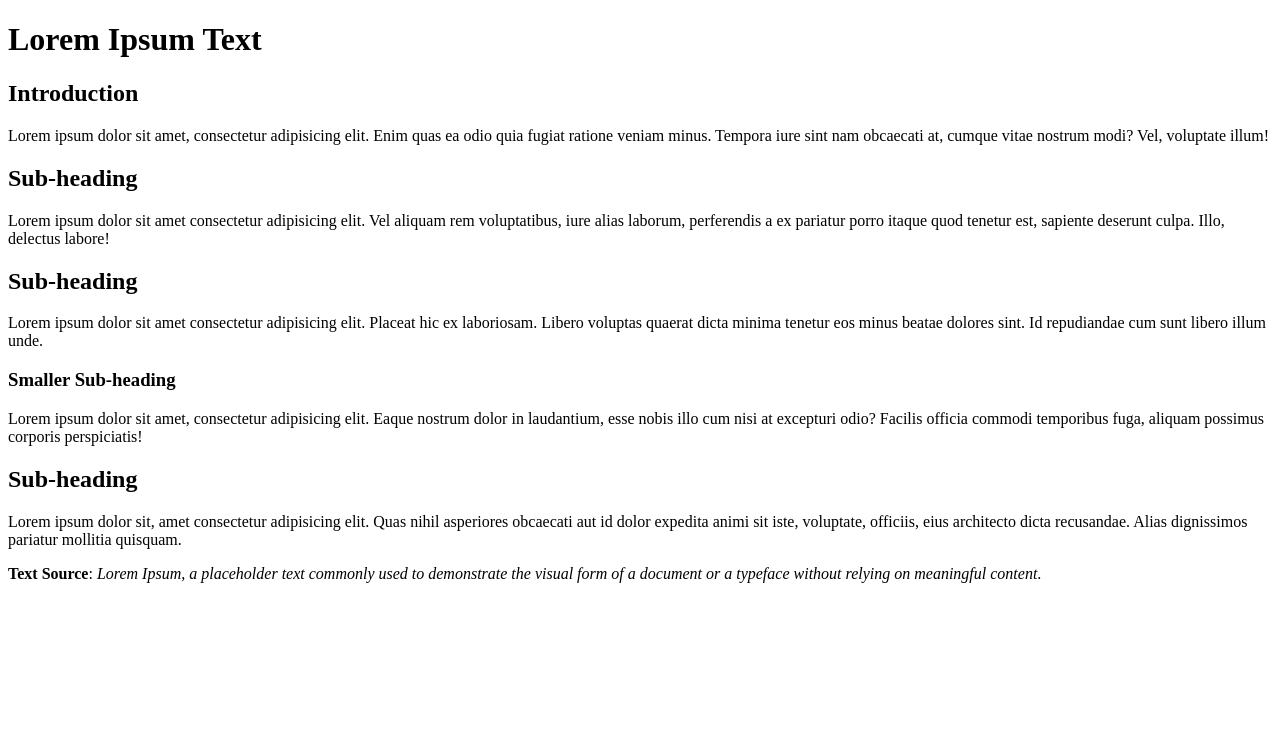
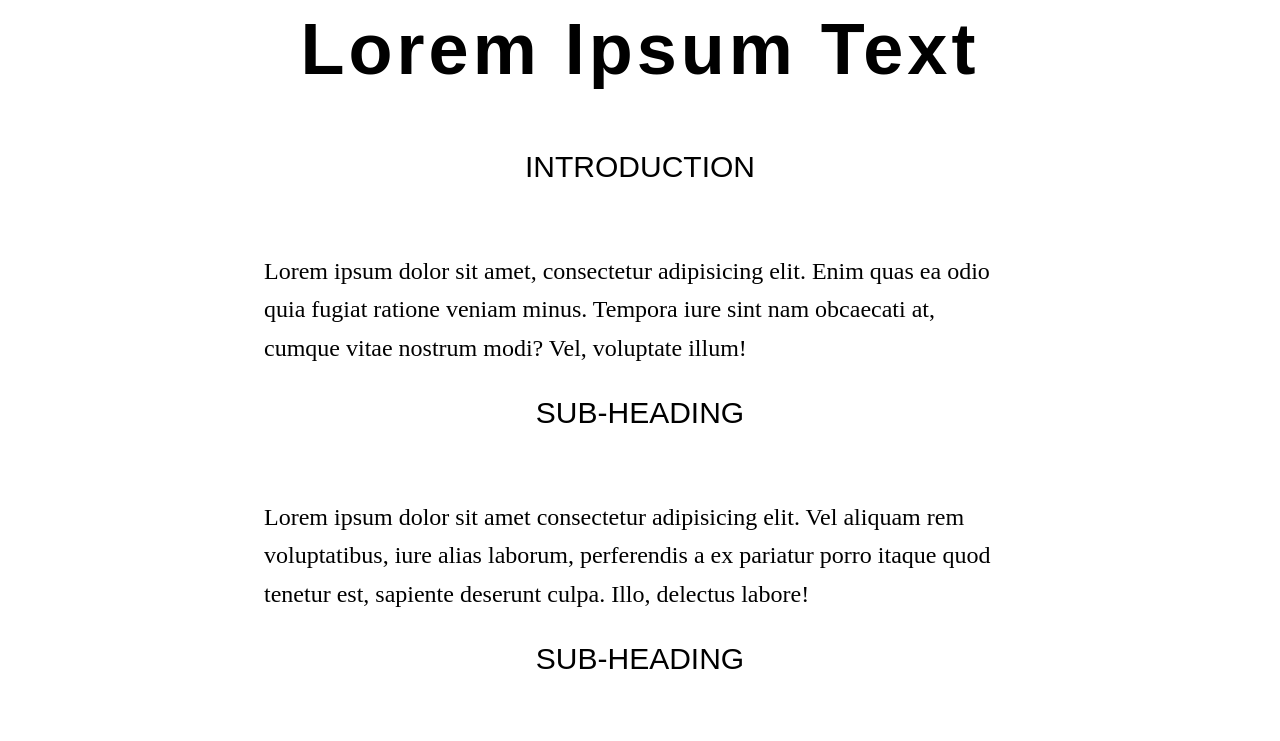
Before and after one commit to bilyanam/bilyanam.github.io, a plain HTML site: page page-4.html in a window 1280 px wide. Shown: the top 741 px of the page. Drawn offline with Linux system fonts and the light colour scheme.

Commit message:
Update page-4.html

```diff
--- a/page-4.html
+++ b/page-4.html
@@ -6,6 +6,9 @@
     <meta name="viewport" content="width=device-width, initial-scale=1.0">
     <title>Lorem Ipsum Text</title>
     <meta name="description" content="A basic web page containing some placeholder text created with Lorem Ipsum.">
+
+    <link rel="stylesheet" href="style-2.css">
+
 </head>
 
 <body>
```
